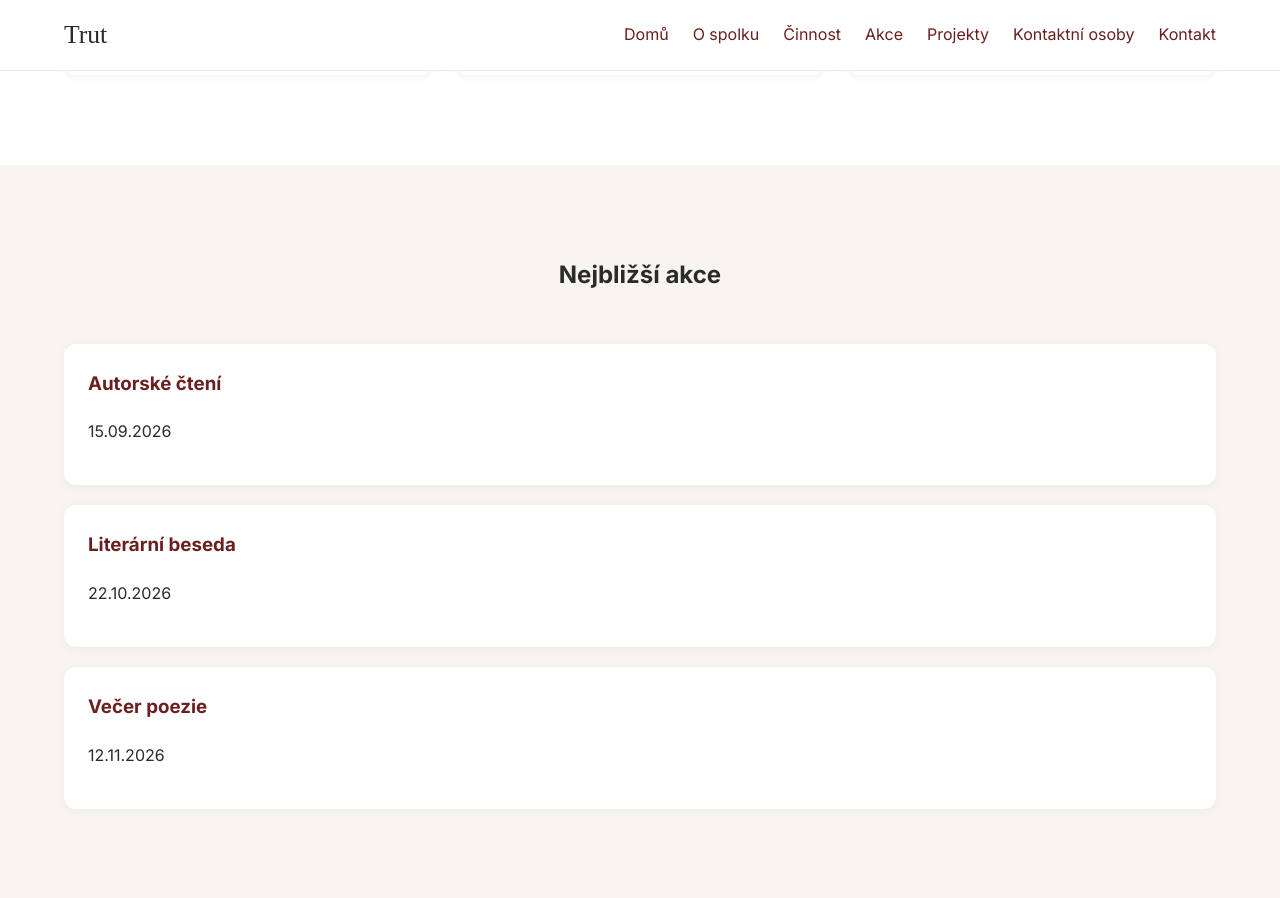
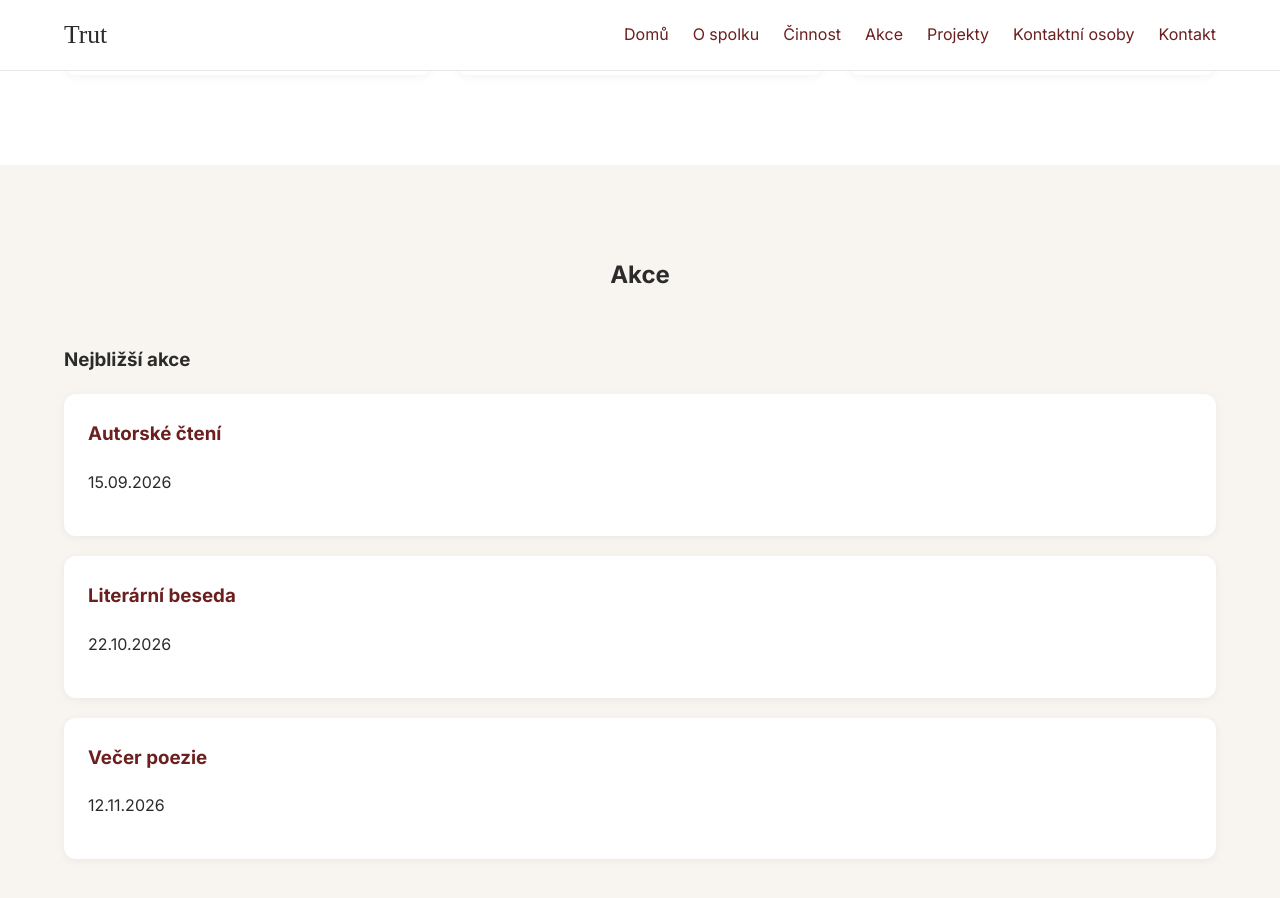
Before and after one commit to petira/trut, a Jekyll site: the page built from index.md, in a window 1280 px wide and 900 px high, scrolled down 1446 px. Built offline with Jekyll 4.4.1, drawn with Linux system fonts in a browser that asks for light colours; some web fonts are replaced.

Commit message:
Update home.html

```diff
--- a/_layouts/home.html
+++ b/_layouts/home.html
@@ -98,11 +98,18 @@ layout: default
 
     <div class="container">
 
-        <h2>Nejbližší akce</h2>
+        <h2>Akce</h2>
 
-        {% assign planned_events = site.events | sort: "date" %}
+        <h3>Nejbližší akce</h3>
 
-        {% for event in planned_events limit:3 %}
+        {% assign upcoming = site.events | sort: "date" %}
+
+        {% for event in upcoming %}
+
+            {% assign event_time = event.date | date: "%s" %}
+            {% assign now_time = site.time | date: "%s" %}
+
+            {% if event_time >= now_time %}
 
             <article class="event-card">
 
@@ -117,6 +124,39 @@ layout: default
                 </p>
 
             </article>
+
+            {% endif %}
+
+        {% endfor %}
+
+        <h3 style="margin-top:60px;">
+            Proběhlé akce
+        </h3>
+
+        {% assign past = site.events | sort: "date" | reverse %}
+
+        {% for event in past %}
+
+            {% assign event_time = event.date | date: "%s" %}
+            {% assign now_time = site.time | date: "%s" %}
+
+            {% if event_time < now_time %}
+
+            <article class="event-card">
+
+                <h3>
+                    <a href="{{ event.url | relative_url }}">
+                        {{ event.title }}
+                    </a>
+                </h3>
+
+                <p>
+                    {{ event.date | date: "%d.%m.%Y" }}
+                </p>
+
+            </article>
+
+            {% endif %}
 
         {% endfor %}
 
```
Lines whose indentation alone changed are shown as unchanged.
